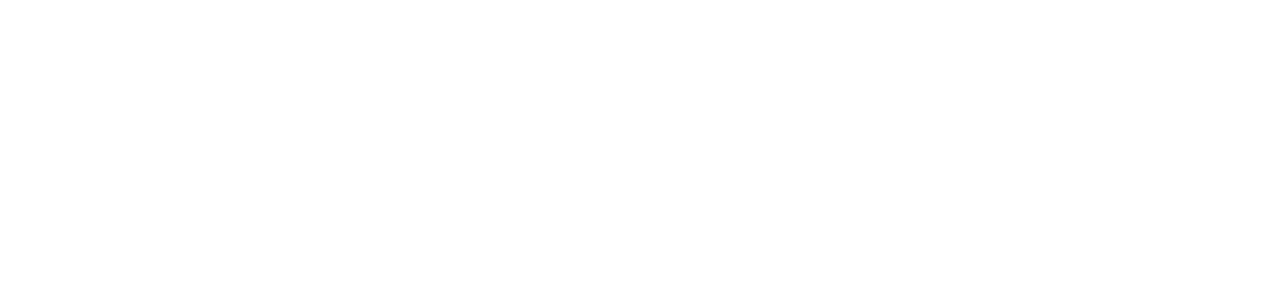
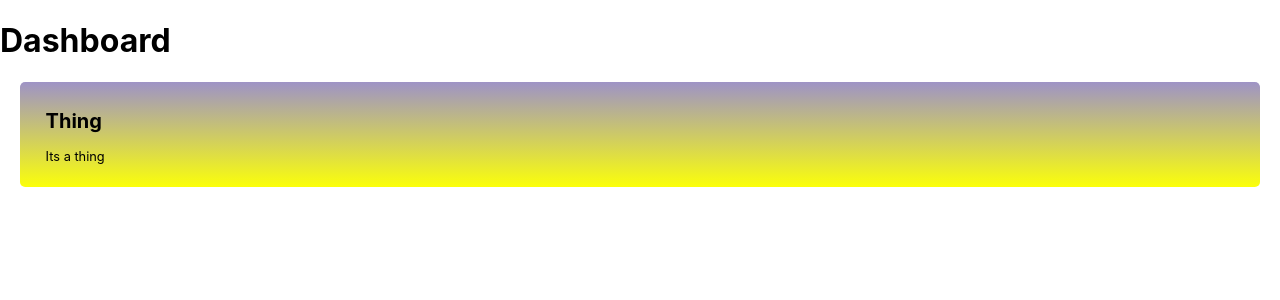
Before and after one commit to Samet91/React-stuff, a React (Vite) app: page / in a window 1280 px wide. Shown: the top 300 px of the page. Built offline with nearby package versions, Linux system fonts and the light colour scheme.

Commit message:
implement Dashboard

```diff
--- a/src/app/App.tsx
+++ b/src/app/App.tsx
@@ -1,13 +1,17 @@
 import React from 'react';
-import { BrowserRouter } from 'react-router-dom';
-
-
-
+import { BrowserRouter, Routes, Route } from 'react-router-dom';
+import Dashboard from './pages/Dashboard/Dashboard';
+import Stuff from './pages/Stuff/Stuff';
 
 function App(): JSX.Element {
   return (
     <BrowserRouter>
-
+      <Routes>
+        <Route path="/" element={<Dashboard />} />
+        <Route path="stuff">
+          <Route path=":thing" element={<Stuff />} />
+        </Route>
+      </Routes>
     </BrowserRouter>
   );
 }
--- a/src/app/components/Card/Card.tsx
+++ b/src/app/components/Card/Card.tsx
@@ -3,21 +3,21 @@
 import Tags from '../Tags/Tags';
 
 type CardProps = {
-  content: {
-    name: string;
-    description: string;
-    categories?: string[];
-  };
+  name: string;
+  description: string;
+  categories?: string[];
 };
 
-export default function Card({ content }: CardProps): JSX.Element {
+export default function Card({
+  name,
+  description,
+  categories,
+}: CardProps): JSX.Element {
   return (
     <CardBody>
-      <h2>{content.name}</h2>
-      <p>{content.description}</p>
-      {content.categories?.map((category) => (
-      <Tags>{category}</Tags>
-      ))}
+      <H2>{name}</H2>
+      <p>{description}</p>
+      {categories && categories?.map((category) => <Tags>{category}</Tags>)}
     </CardBody>
   );
 }
@@ -31,3 +31,7 @@
   border-radius: 0.4em;
   margin: 20px;
 `;
+
+const H2 = styled.h2`
+  font-size: 20px;
+`;
--- a/src/app/components/Tags/Tags.tsx
+++ b/src/app/components/Tags/Tags.tsx
@@ -9,6 +9,7 @@
   padding: 5px 8px;
   background-color: red;
   color: white;
+  display: inline-block;
 `;
 
 export default Tags;
--- /dev/null
+++ b/src/app/pages/Dashboard/Dashboard.tsx
@@ -0,0 +1,11 @@
+import React from 'react';
+import Card from '../../components/Card/Card';
+
+export default function Dashboard(): JSX.Element {
+  return (
+    <main>
+      <h1>Dashboard</h1>
+      <Card name="Thing" description="Its a thing" />
+    </main>
+  );
+}
```
Also changed, not shown: 2 other files (tests, documents, lock files or other folders).
